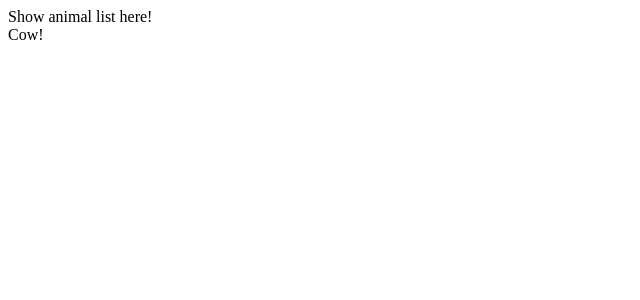
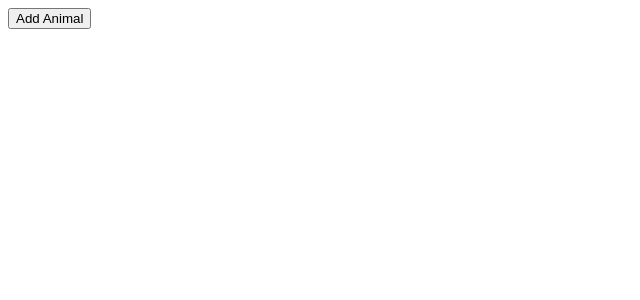
Before and after one commit to Aman07a/react-animals, a React (Create React App) app: page / in a window 1280 px wide. Shown: the top 300 px of the page, without its empty margins (0-640 px from the left). Built offline with nearby package versions, Linux system fonts and the light colour scheme.

Commit message:
Introducing the Event System

```diff
--- a/src/App.js
+++ b/src/App.js
@@ -1,10 +1,11 @@
-import AnimalShow from "./AnimalShow";
+function App() {
+  const handleClick = () => {
+    console.log("Button was clicked!");
+  };
 
-function App() {
   return (
     <div>
-      Show animal list here!
-      <AnimalShow />
+      <button onClick={handleClick}>Add Animal</button>
     </div>
   );
 }
```
